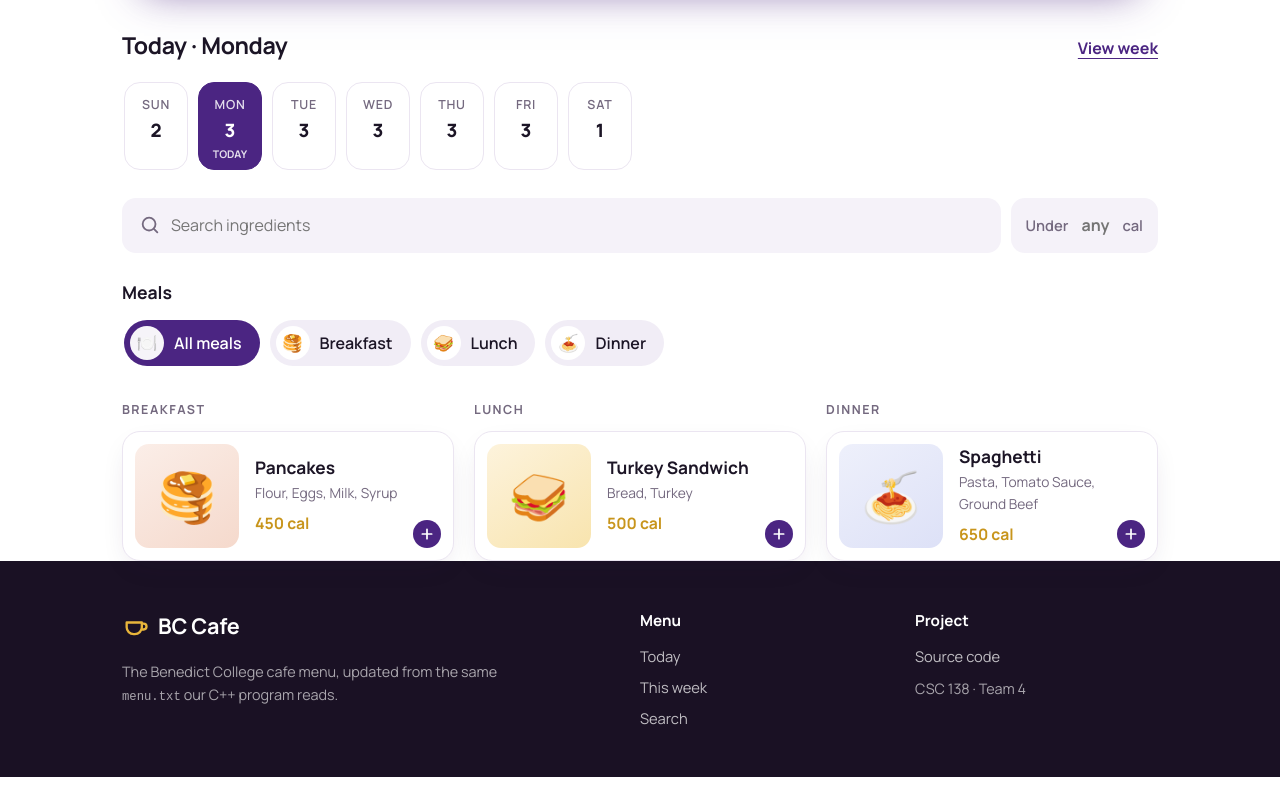
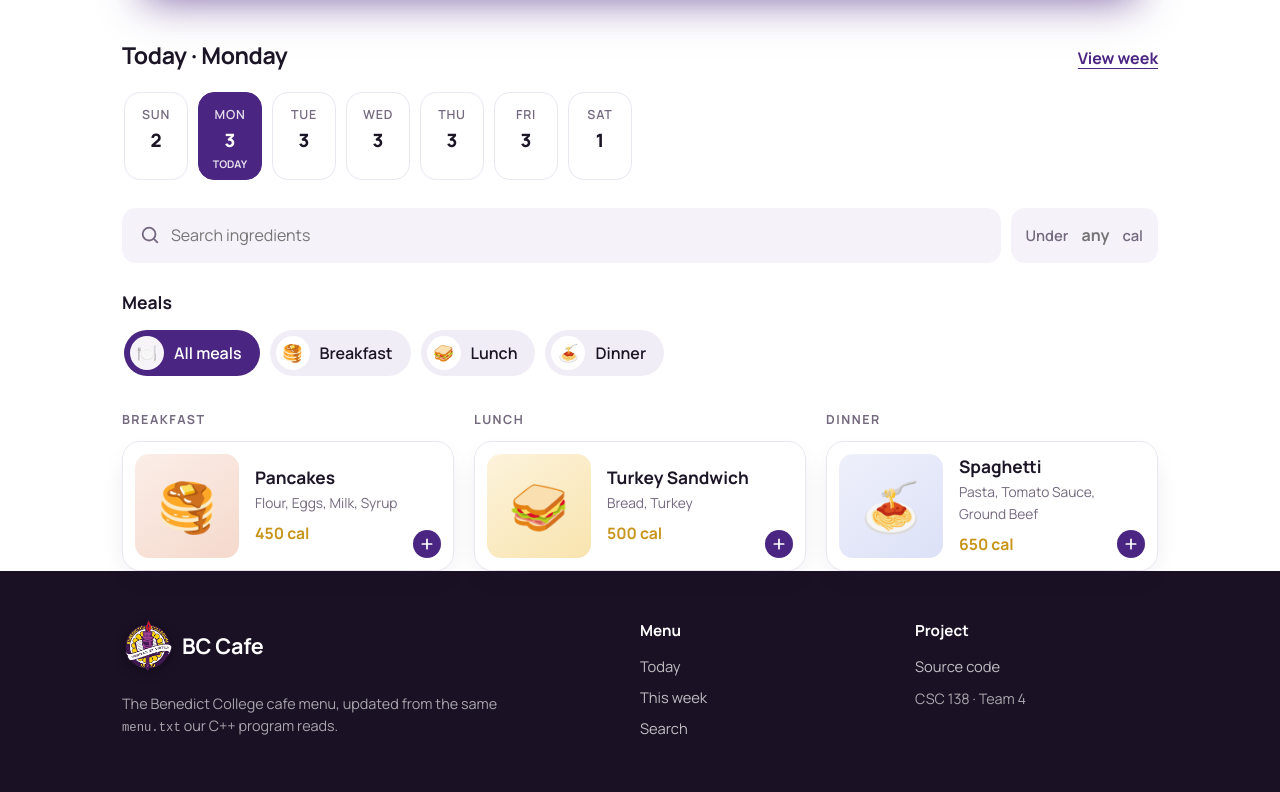
Before and after one commit to plutani07/bc-cafe-menu, a plain HTML site: page site/index.html in a window 1280 px wide. Shown: the part 682-1474 px from the top of the page. Drawn offline with Linux system fonts and the light colour scheme; files whose address does not match are found by name.

Commit message:
Use the Benedict College seal as the site logo and favicon
Co-Authored-By: Claude Opus 5.5 <noreply@anthropic.com>
Claude-Session: https://claude.ai/code/session_01Dg8D9UH4ehVNXZsVnftGce

```diff
--- a/site/index.html
+++ b/site/index.html
@@ -7,6 +7,8 @@
   <meta name="description" content="What the Benedict College cafe is serving today.">
   <meta name="theme-color" content="#1a1124">
   <link rel="preload" href="fonts/Manrope-Variable.woff" as="font" type="font/woff" crossorigin>
+  <link rel="icon" type="image/png" href="img/bc-logo.png">
+  <link rel="apple-touch-icon" href="img/bc-logo.png">
   <link rel="stylesheet" href="style.css">
   <script>
     try { var t = localStorage.getItem("bc-theme"); if (t) document.documentElement.dataset.theme = t; } catch (e) {}
@@ -17,7 +19,7 @@
   <header class="hero" id="top">
     <nav class="nav wrap">
       <a class="brand" href="#top" aria-label="BC Cafe home">
-        <svg viewBox="0 0 24 24" aria-hidden="true"><path d="M4 9h13v4a6 6 0 0 1-6 6H10a6 6 0 0 1-6-6V9Zm13 1h1.5a2.5 2.5 0 0 1 0 5H17" fill="none" stroke="currentColor" stroke-width="2" stroke-linejoin="round"/><path d="M8 3c0 1.5 1.5 1.5 1.5 3M12 3c0 1.5 1.5 1.5 1.5 3" fill="none" stroke="currentColor" stroke-width="1.8" stroke-linecap="round"/></svg>
+        <img class="logo" src="img/bc-logo.png" alt="" width="44" height="44">
         <span>BC Cafe</span>
       </a>
       <div class="nav-links">
@@ -95,7 +97,7 @@
     <div class="wrap footer-grid">
       <div>
         <a class="brand" href="#top">
-          <svg viewBox="0 0 24 24" aria-hidden="true"><path d="M4 9h13v4a6 6 0 0 1-6 6H10a6 6 0 0 1-6-6V9Zm13 1h1.5a2.5 2.5 0 0 1 0 5H17" fill="none" stroke="currentColor" stroke-width="2" stroke-linejoin="round"/></svg>
+        <img class="logo" src="img/bc-logo.png" alt="" width="44" height="44">
           <span>BC Cafe</span>
         </a>
         <p class="muted">The Benedict College cafe menu, updated from the same <code>menu.txt</code> our C++ program reads.</p>
--- a/site/style.css
+++ b/site/style.css
@@ -99,7 +99,8 @@ svg { width: 22px; height: 22px; flex: none; }
   font-size: 1.35rem;
   letter-spacing: -.01em;
 }
-.brand svg { width: 28px; height: 28px; color: var(--gold); }
+.brand .logo { width: 44px; height: 44px; filter: drop-shadow(0 2px 6px rgba(0,0,0,.35)); }
+.brand span { line-height: 1.1; }
 .nav-links { display: flex; align-items: center; gap: 26px; }
 .nav-links a {
   text-decoration: none;
@@ -488,7 +489,8 @@ main { padding-top: 0; padding-bottom: 60px; }
   grid-template-columns: 2fr 1fr 1fr;
   gap: 32px;
 }
-.footer .brand svg { color: var(--gold); }
+.footer .brand { margin-bottom: 4px; }
+.footer .brand .logo { width: 52px; height: 52px; }
 .footer h4 { margin: 0 0 12px; font-size: .95rem; }
 .footer a:not(.brand) { display: block; text-decoration: none; opacity: .72; margin-bottom: 8px; font-size: .92rem; }
 .footer a:hover { opacity: 1; }
```
Also changed, not shown: site/img/bc-logo.png (added).
